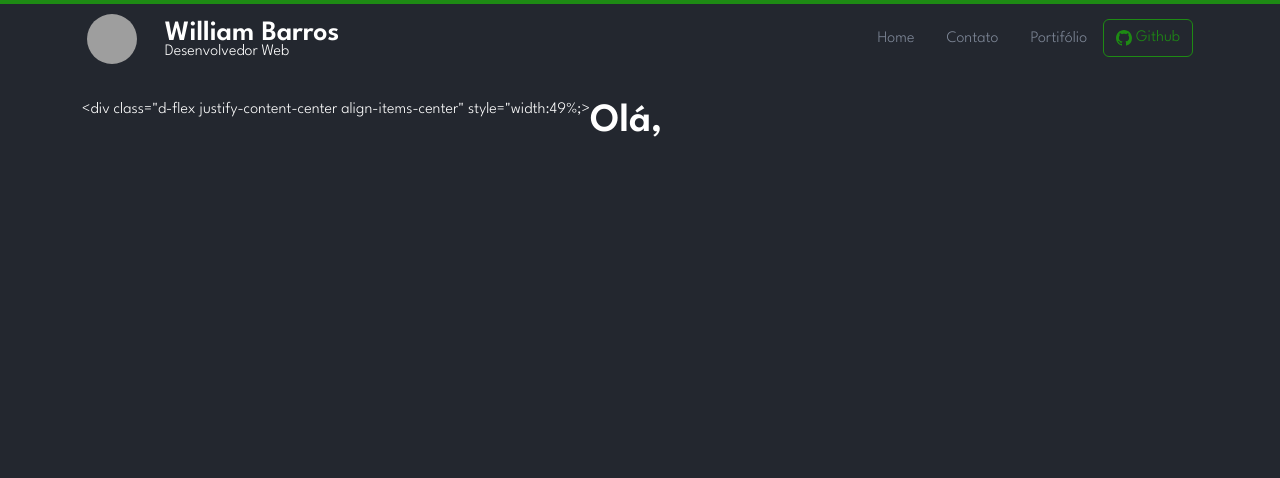
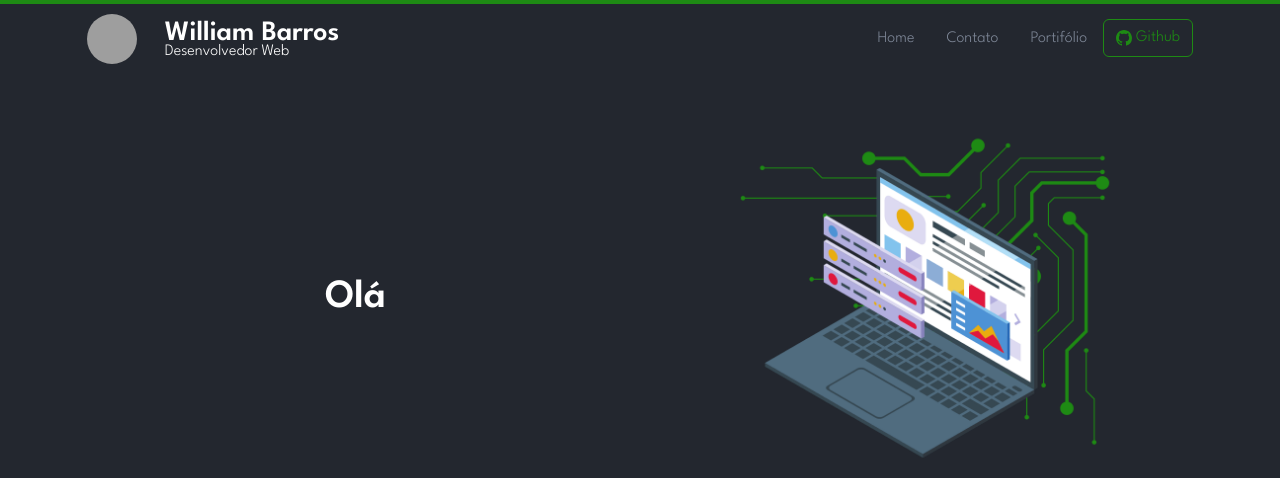
Before and after one commit to wsilvabarros/wsilvabarros.github.io, a Jekyll site: the page built from index.md, in a window 1280 px wide and 1400 px high. Shown: the top 478 px of the window. Built offline with Jekyll 4.4.1, drawn with Linux system fonts in a browser that asks for light colours; grey boxes are pictures that could not be loaded.

Commit message:
Update index.md

```diff
--- a/index.md
+++ b/index.md
@@ -1,7 +1,5 @@
 ---
 layout: default
 ---
-<div class="first-content d-flex flex-direction-row justify-content-space-between"><div class="d-flex justify-content-center align-items-center" style="width:49%;><h1> Olá,  </h1></div><div class="d-flex justify-content-center align-items-center" style="width:49%;"><img src="https://williambarros.com.br/assets/image/destaque.png"  style="height:100%;" alt="Tecnologia e Desenvolvimento"/></div></div>
-
-
-  <div class="blog container" >{% for post in site.posts %}<div class="card" style=""><img src="{{ post.image }}" class="card-img-top" alt="{{ post.title }}" /><div class="card-body"><h5 class="card-title">{{ post.title }}</h5><p class="card-text">{{ post.preview }}</p><a href="{{ BASE_PATH }}{{ post.url }}">Veja Mais</a></div></div>{% endfor %}</div>
+<div class="first-content d-flex flex-row justify-content-between"><div class="d-flex justify-content-center align-items-center" style="width:49%"><h1>Olá</h1></div><div class="d-flex justify-content-center align-items-center" style="width:49%"><img src="https://williambarros.com.br/assets/image/destaque.png" style="height:100%" alt="Tecnologia e Desenvolvimento"></div></div>
+<div class="blog container" >{% for post in site.posts %}<div class="card" style=""><img src="{{ post.image }}" class="card-img-top" alt="{{ post.title }}" /><div class="card-body"><h5 class="card-title">{{ post.title }}</h5><p class="card-text">{{ post.preview }}</p><a href="{{ BASE_PATH }}{{ post.url }}">Veja Mais</a></div></div>{% endfor %}</div>
```
